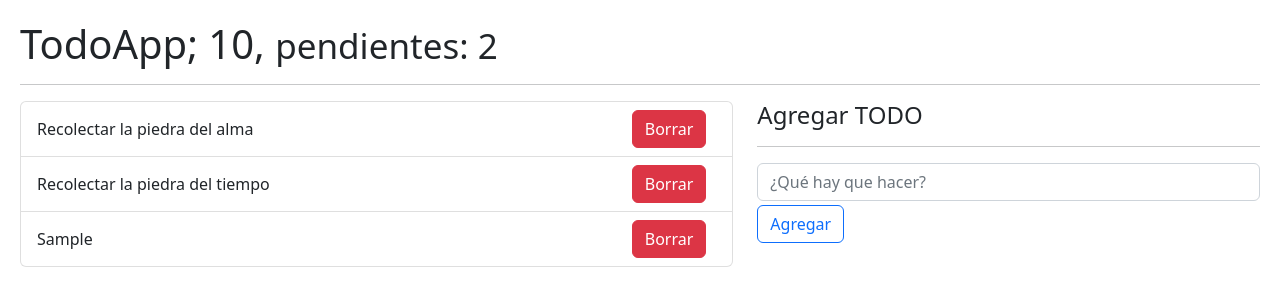
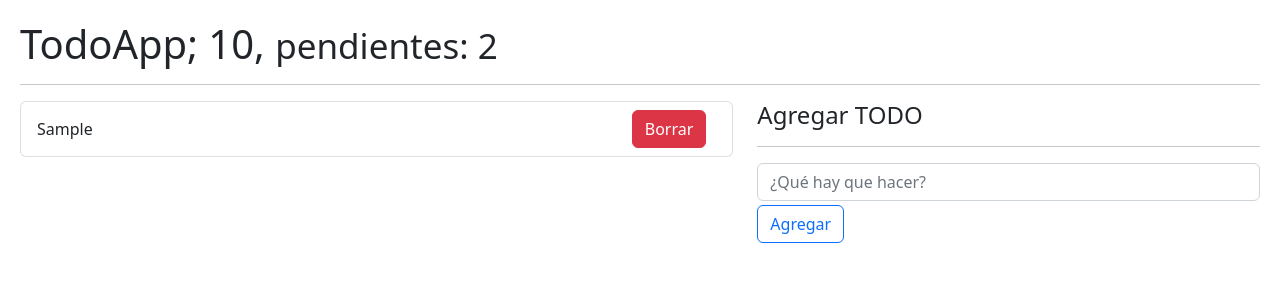
Before and after one commit to Epadrino/react-cero-a-experto, a React (Vite) app in the folder hook_app/: page / in a window 1280 px wide. Both pictures are taken after typing "Sample" into the empty fields and a click on the button "Agregar". Shown: the top 306 px of the page. Built offline with nearby package versions, Linux system fonts and the light colour scheme.

Commit message:
borrar_todo_app_todo

```diff
--- a/hook_app/src/08-useReducer/TodoApp.jsx
+++ b/hook_app/src/08-useReducer/TodoApp.jsx
@@ -1,30 +1,50 @@
-import { useReducer } from 'react';
+import { useEffect, useReducer } from 'react';
+
 import { TodoAdd, TodoList, todoReducer } from './';
 
+//estado inicial de hook de todos
 const initialState = [
-	{
-		id: new Date().getTime(),
-		description: 'Recolectar la piedra del alma',
-		done: false,
-	},
-	{
-		id: new Date().getTime() * 3,
-		description: 'Recolectar la piedra del tiempo',
-		done: false,
-	},
+	// {
+	// 	id: new Date().getTime(),
+	// 	description: 'Recolectar la piedra del alma',
+	// 	done: false,
+	// },
+	// {
+	// 	id: new Date().getTime() * 3,
+	// 	description: 'Recolectar la piedra del tiempo',
+	// 	done: false,
+	// },
 ];
 
+const init = () => {
+	return JSON.parse(localStorage.getItem('todos')) || [];
+};
+
 export const TodoApp = () => {
-	//hook para agregar los todos
-	const [todos, dispatch] = useReducer(todoReducer, initialState);
+	//hook para cambiar el estado de los todos
+	const [todos, dispatch] = useReducer(todoReducer, initialState, init);
 
-	// funsion para agregar los nuevos todos
+	// hook para guardar la informacion (todo) en el local storage
+	useEffect(() => {
+		localStorage.setItem('todos', JSON.stringify(todos));
+
+		return () => {};
+	}, [todos]);
+
+	// funsion para agregar los nuevos todo
 	const handleNewTodo = (todo) => {
 		const action = {
 			type: '[TODO] Add todo',
 			payload: todo,
 		};
 		dispatch(action);
+	};
+	// funsion para eliminar un todo
+	const handleDeleteTodo = (id) => {
+		dispatch({
+			type: '[TODO] Delete todo',
+			payload: id,
+		});
 	};
 
 	return (
@@ -36,7 +56,7 @@
 
 			<div className='row'>
 				<div className='col-7'>
-					<TodoList todos={todos} />
+					<TodoList todos={todos} onDeleteTodo={handleDeleteTodo} />
 				</div>
 				<div className='col-5'>
 					<h4>Agregar TODO</h4>
--- a/hook_app/src/08-useReducer/TodoItem.jsx
+++ b/hook_app/src/08-useReducer/TodoItem.jsx
@@ -1,8 +1,13 @@
-export const TodoItem = ({ todo }) => {
+export const TodoItem = ({ todo, onDeleteTodo }) => {
 	return (
 		<li className='list-group-item d-flex justify-content-between'>
 			<span className='align-self-center'>{todo.description}</span>
-			<button className='btn btn-danger'>Borrar</button>
+			<button
+				className='btn btn-danger'
+				onClick={() => onDeleteTodo(todo.id)}
+			>
+				Borrar
+			</button>
 		</li>
 	);
 };
--- a/hook_app/src/08-useReducer/TodoList.jsx
+++ b/hook_app/src/08-useReducer/TodoList.jsx
@@ -1,10 +1,14 @@
 import { TodoItem } from './';
 
-export const TodoList = ({ todos = [] }) => {
+export const TodoList = ({ todos = [], onDeleteTodo }) => {
 	return (
 		<ul className='list-group'>
 			{todos.map((todo) => (
-				<TodoItem key={todo.id} todo={todo} />
+				<TodoItem
+					key={todo.id}
+					todo={todo}
+					onDeleteTodo={onDeleteTodo}
+				/>
 			))}
 		</ul>
 	);
--- a/hook_app/src/08-useReducer/todoReducer.js
+++ b/hook_app/src/08-useReducer/todoReducer.js
@@ -3,6 +3,9 @@
 		case '[TODO] Add todo':
 			return [...initialState, action.payload];
 
+		case '[TODO] Delete todo':
+			return initialState.filter((todo) => todo.id !== action.payload);
+
 		default:
 			break;
 	}
```
